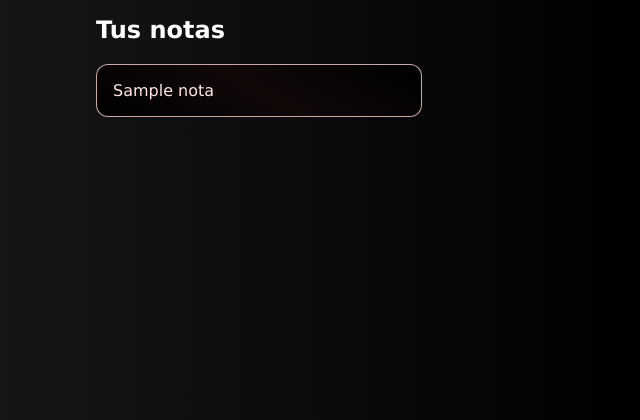
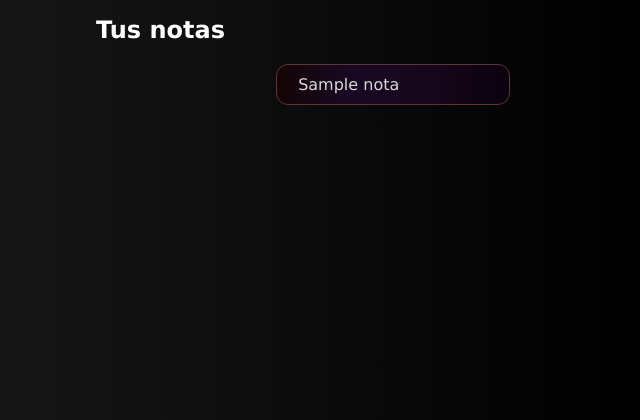
Before and after one commit to JoeCursewl/brd-django-final, a Django app: template notes/templates/get_notes.html in a window 1280 px wide. Shown: the top 420 px of the page, without its empty margins (0-640 px from the left). Run offline with Django 5.2, Linux system fonts and the light colour scheme; the template is opened without the code that fills it: most values are stand-ins (such as "Sample title", 1, 10 or a date in 2020).

Commit message:
Brd Notes added -r

```diff
--- a/notes/static/index.css
+++ b/notes/static/index.css
@@ -7,7 +7,8 @@
 body {
   background-image: linear-gradient(to right, #161616, #000, #000);
   color: white;
-    font-family: 'Poppins', 'Lucida Sans Regular', 'Lucida Grande', 'Lucida Sans Unicode', Geneva, Verdana, sans-serif ;
+  font-family: "Poppins", "Lucida Sans Regular", "Lucida Grande",
+    "Lucida Sans Unicode", Geneva, Verdana, sans-serif;
 }
 
 a {
@@ -52,7 +53,6 @@ nav ul li {
 
 .content-landing {
   width: 85%;
-
 }
 
 .sec-crud {
@@ -73,7 +73,8 @@ nav ul li {
   margin-bottom: 20px;
 }
 
-.sec-crud div input, textarea {
+.sec-crud div input,
+textarea {
   padding: 0.5rem 1rem;
   border-radius: 12px;
 }
@@ -86,7 +87,7 @@ nav ul li {
   border: 1px solid transparent;
   outline: none;
   background-color: rgb(134, 134, 250);
-    transition: .2s ease-in-out;
+  transition: 0.2s ease-in-out;
   font-weight: bolder;
 }
 
@@ -96,7 +97,7 @@ nav ul li {
   font-weight: bolder;
   color: rgb(92, 92, 240);
   cursor: pointer;
-    transition: .2s ease-in-out;
+  transition: 0.2s ease-in-out;
 }
 
 .tus-notas {
@@ -116,15 +117,37 @@ nav ul li {
   width: 85%;
 }
 
-.lista-notas {
-    width: 85%;
+.list-of-notes {
+  display: flex;
+  align-items: center;
+  justify-content: center;
+  flex-direction: column;
+  gap: 3rem;
 }
 
-.lista-notas ul li {
-    background-image: linear-gradient(30deg, #000, #110808, #000);
-    width: 30%;
+.ul-notes {
+  display: grid;
+  grid-template-columns: 1fr 1fr 1fr;
+  width: 95%;
+  align-items: center;
+  justify-items: center;
+  gap: 2rem;
+}
+
+.container {
+    border: 1px solid #5f3535;
+    padding: 0.5em 1em;
     border-radius: 12px;
-    padding: 1em;
-    list-style-type: none;
-    border: 1px solid #ffd2d2cb;
+    text-overflow: ellipsis;
+    background: linear-gradient(to right, #130505, #190824, #16061a, #0a020e);
   }
+
+.container p {
+    width: 200px;
+    color: rgb(216, 216, 216);
+    padding: 2px 5px;
+
+    /* BOTH of the following are required for text-overflow */
+    white-space: nowrap;
+    overflow: hidden;
+  }
--- a/notes/templates/get_notes.html
+++ b/notes/templates/get_notes.html
@@ -1,26 +1,30 @@
-{% extends 'brd_source.html' %}
-
-{% block content %}
-
+{% extends 'brd_source.html' %} {% block content %}
 
 <div class="tus-notas">
   <div class="todo-nota">
-
     <h1>Tus notas</h1>
 
     <span></span>
   </div>
 
-        <div class="lista-notas">
-            <ul>
+  <div class="list-of-notes">
+
+    <ul class="ul-notes">
+
       {% for note in notes %}
-                <a href='{% url 'notedetail' note.id %}'>
-                    <li>
-                        {{ note.nota }}
-                    </li>
-                </a>
+
+      <div class="container">
+        <p>{{ note.nota }} </p>
+      </div>
+
       {% endfor %}
+
     </ul>
+
+
+
+
   </div>
 </div>
+
 {% endblock %}
```
Lines whose indentation alone changed are shown as unchanged.
